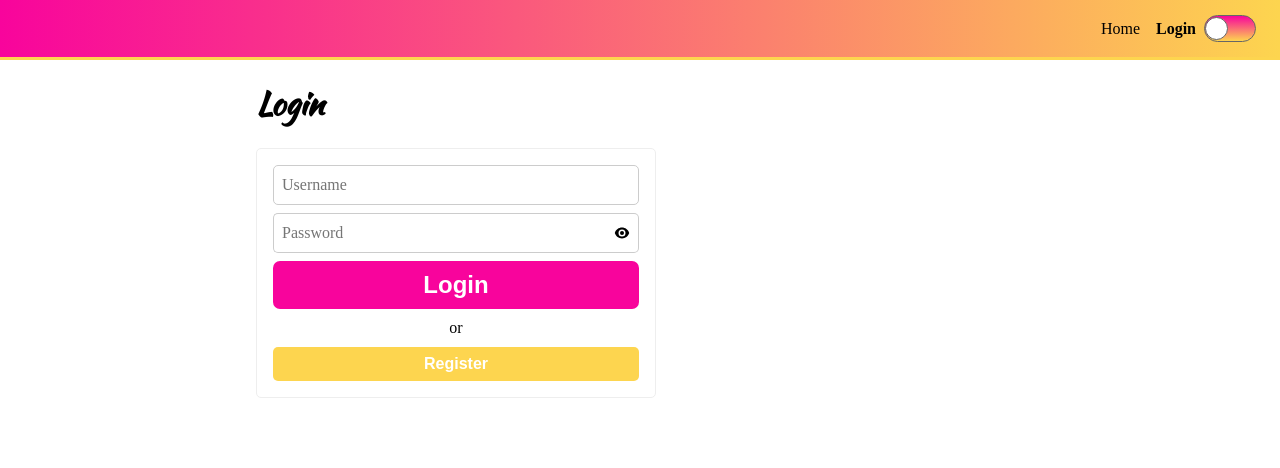
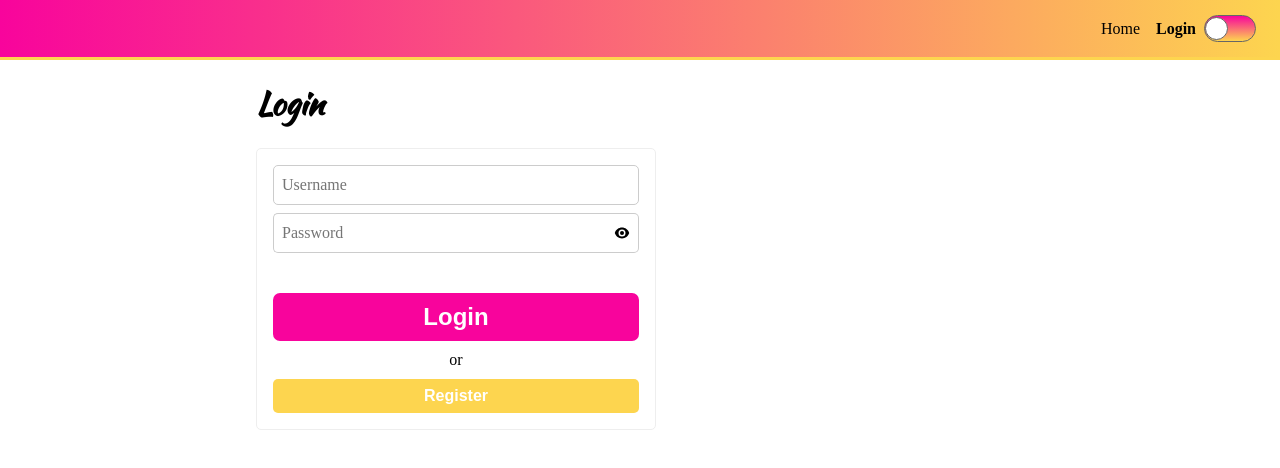
Before and after one commit to vlada-mozgova/styled-components, a React (Create React App) app: page /login in a window 1280 px wide. Shown: the top 468 px of the page. Built offline with nearby package versions, Linux system fonts and the light colour scheme.

Commit message:
structure styles

```diff
--- a/src/components/common/Button.js
+++ b/src/components/common/Button.js
@@ -1,4 +1,19 @@
 import styled, { css } from "styled-components";
+
+const largeStyles = ({ large }) => {
+  if (large)
+    return css`
+      padding: 10px;
+      border-radius: 7px;
+      font-size: 1.5em;
+    `;
+  else
+    return css`
+      padding: 8px;
+      border-radius: 5px;
+      font-size: 1em;
+    `;
+};
 
 const Button = styled.button`
   cursor: pointer;
@@ -6,22 +21,11 @@ const Button = styled.button`
   background: ${(p) =>
     p.secondary ? (p) => p.theme.secondaryColor : (p) => p.theme.primaryColor};
   font-weight: bold;
-  ${(p) =>
-    p.large
-      ? css`
-          padding: 10px;
-          border-radius: 7px;
-          font-size: 1.5em;
-        `
-      : css`
-          padding: 8px;
-          border-radius: 5px;
-          font-size: 1em;
-        `}
+
+  ${largeStyles}
 
   box-shadow: none;
   border: none;
-
   width: 100%;
   display: block;
   white-space: none;
--- a/src/components/common/Header.js
+++ b/src/components/common/Header.js
@@ -32,6 +32,7 @@ const Menu = styled.nav`
   box-sizing: border-box;
   border: 3px solid ${(p) => p.theme.secondaryColor};
   border-top: none;
+  background: ${(p) => p.theme.bodyBackgroundColor};
 
   @media (min-width: 768px) {
     display: flex;
--- a/src/components/common/PasswordInput.js
+++ b/src/components/common/PasswordInput.js
@@ -1,7 +1,13 @@
 import React, { useState } from "react";
-import styled from "styled-components";
+import styled, { css } from "styled-components";
 import { Input } from "./Input";
 import { ReactComponent as ShowIcon } from "../../assets/eye.svg";
+
+const borderSecondary = ({ hover }) => {
+  return css`
+    border: 1px solid ${hover ? (p) => p.theme.secondaryColor : "#ccc"};
+  `;
+};
 
 const PasswordInputWrapper = styled.div`
   display: flex;
@@ -24,7 +30,7 @@ const PasswordInputStyles = styled(Input).attrs(() => ({
 }))`
   border-top-right-radius: 0;
   border-bottom-right-radius: 0;
-  border: 1px solid ${(p) => (p.hover ? (p) => p.theme.secondaryColor : "#ccc")};
+  ${borderSecondary}
   border-right: none;
   margin-bottom: 0;
 
@@ -42,7 +48,7 @@ const PasswordInputStyles = styled(Input).attrs(() => ({
 
 const ToggleButton = styled.div`
   height: 40px;
-  border: 1px solid ${(p) => (p.hover ? (p) => p.theme.secondaryColor : "#ccc")};
+  ${borderSecondary}
   box-sizing: border-box;
   font-size: 0.9em;
   display: flex;
--- a/src/pages/Login.jsx
+++ b/src/pages/Login.jsx
@@ -21,6 +21,10 @@ const Form = styled.form`
   .alt-text {
     text-align: center;
     margin: 10px 0;
+  }
+
+  ${Button}:first-of-type {
+    margin-top: 40px;
   }
 `;
 
```
